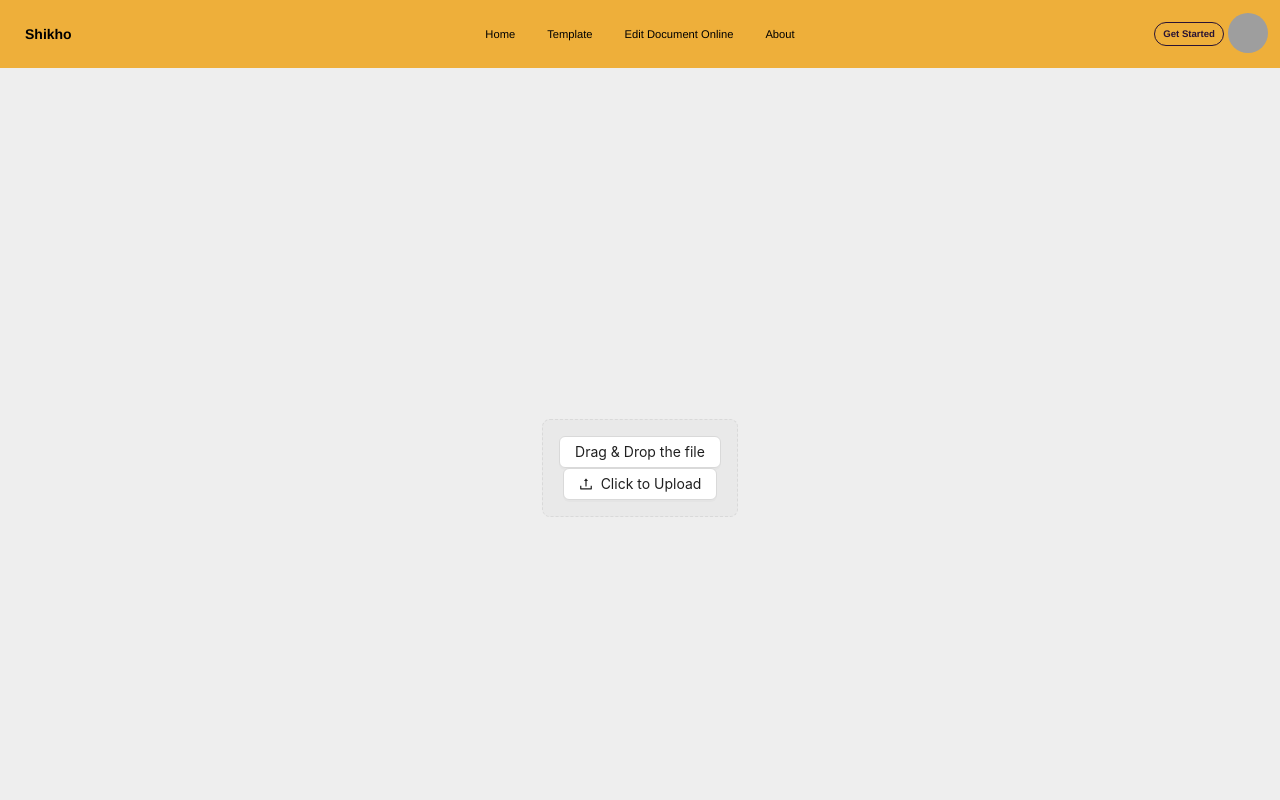
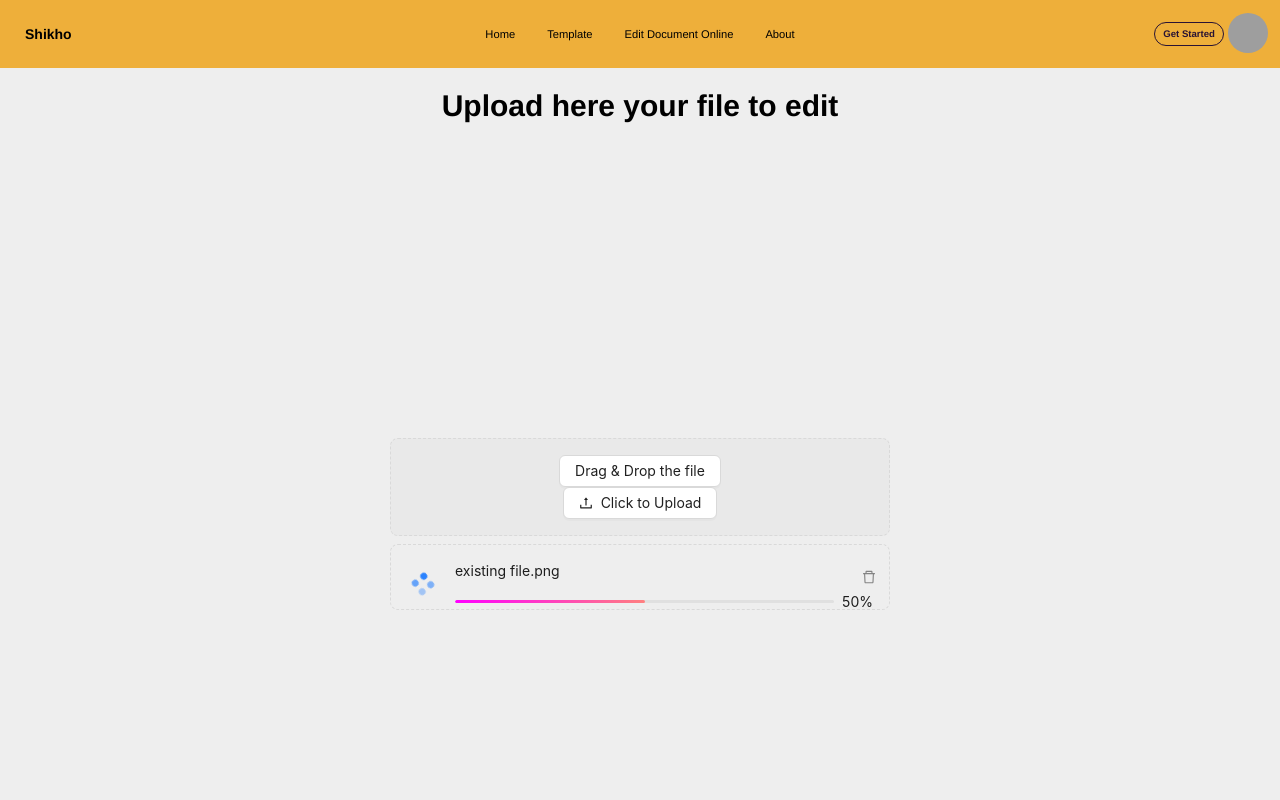
Before and after one commit to ataullahmesbah/likhho-sub-official, a React (Vite) app: page / in a window 1280 px wide. Shown: the top 800 px of the page. Built offline with nearby package versions, Linux system fonts and the light colour scheme; grey boxes are pictures that could not be loaded.

Commit message:
drag sect done

```diff
--- a/src/Main/Main.jsx
+++ b/src/Main/Main.jsx
@@ -1,5 +1,5 @@
+import Drag from "../pages/Drag&Drop/Drag";
 import Devs from "../pages/Home/Devs/Devs";
-import Drag from "../pages/Home/Drag";
 import EditSection from "../pages/Home/EditSection/EditSection";
 import FAQ from "../pages/Home/FAQ/FAQ";
 import Review from "../pages/Home/Review/Review";
--- /dev/null
+++ b/src/pages/Drag&Drop/Drag.jsx
@@ -0,0 +1,82 @@
+
+
+
+import { UploadOutlined } from '@ant-design/icons';
+import { Button, message, Spin, Upload } from 'antd';
+// const props = {
+//     name: 'file',
+//     action: 'https://www.mocky.io/v2/5cc8019d300000980a055e76',
+//     headers: {
+//         authorization: 'authorization-text',
+//     },
+//     onChange(info) {
+//         if (info.file.status !== 'uploading') {
+//             console.log(info.file, info.fileList);
+//         }
+//         if (info.file.status === 'done') {
+//             message.success(`${info.file.name} file uploaded successfully`);
+//         } else if (info.file.status === 'error') {
+//             message.error(`${info.file.name} file upload failed.`);
+//         }
+//     },
+// };
+
+const Drag = () => {
+    return (
+        <div>
+            <h1 className='text-center font-bold text-3xl pt-5 mb-0'>Upload here your file to edit</h1>
+            <div
+                style={{
+                    justifyContent: 'center',
+                    alignItems: 'center',
+                    display: 'flex',
+                    listType: 'picture',
+                    height: '100vh'
+                }}
+                className=''
+            >
+
+                <Upload.Dragger
+                    action='http://localhost:5173/' style={{ width: '500px' }}
+                    listType="picture"
+                    accept='.jpg, .jpeg, .doc'
+                    beforeUpload={(file)=>{
+                        console.log({file})
+                        return false
+                    }}
+
+                    defaultFileList={[
+                        {
+                            uid:'abc',
+                            name:'existing file.png',
+                            status:'uploading',
+                            url:"https://www.google.com/",
+                            percent:50
+                        }
+                    ]}
+
+                    iconRender={()=>{
+                        return <Spin></Spin>
+                    }}
+
+                    progress={{
+                        strokeWidth:3,
+                        strokeColor:{
+                            "0%":"#f0f",
+                            "100%":"#ff0"
+                        },
+
+                        style:{top:12},
+                    }}
+                >
+                    <Button>Drag & Drop the file</Button>
+                    <br />
+
+                    <Button icon={<UploadOutlined />}>Click to Upload</Button>
+                </Upload.Dragger>
+            </div>
+        </div>
+    );
+};
+
+export default Drag;
--- a/src/pages/Home/Drag.jsx
+++ /dev/null
@@ -1,45 +0,0 @@
-
-
-
-import { UploadOutlined } from '@ant-design/icons';
-import { Button, message, Upload } from 'antd';
-const props = {
-    name: 'file',
-    action: 'https://www.mocky.io/v2/5cc8019d300000980a055e76',
-    headers: {
-        authorization: 'authorization-text',
-    },
-    onChange(info) {
-        if (info.file.status !== 'uploading') {
-            console.log(info.file, info.fileList);
-        }
-        if (info.file.status === 'done') {
-            message.success(`${info.file.name} file uploaded successfully`);
-        } else if (info.file.status === 'error') {
-            message.error(`${info.file.name} file upload failed.`);
-        }
-    },
-};
-
-const Drag = () => {
-    return (
-        <div
-            style={{
-                justifyContent: 'center',
-                alignItems: 'center',
-                display: 'flex',
-                listType:'picture',
-                height: '100vh'
-            }}
-        >
-            <Upload.Dragger action='http://localhost:5173/'>
-                <Button>Drag & Drop the file</Button>
-                <br />
-
-                <Button icon={<UploadOutlined />}>Click to Upload</Button>
-            </Upload.Dragger>
-        </div>
-    );
-};
-
-export default Drag;
```
Also changed, not shown: 1 other file (tests, documents, lock files or other folders).
